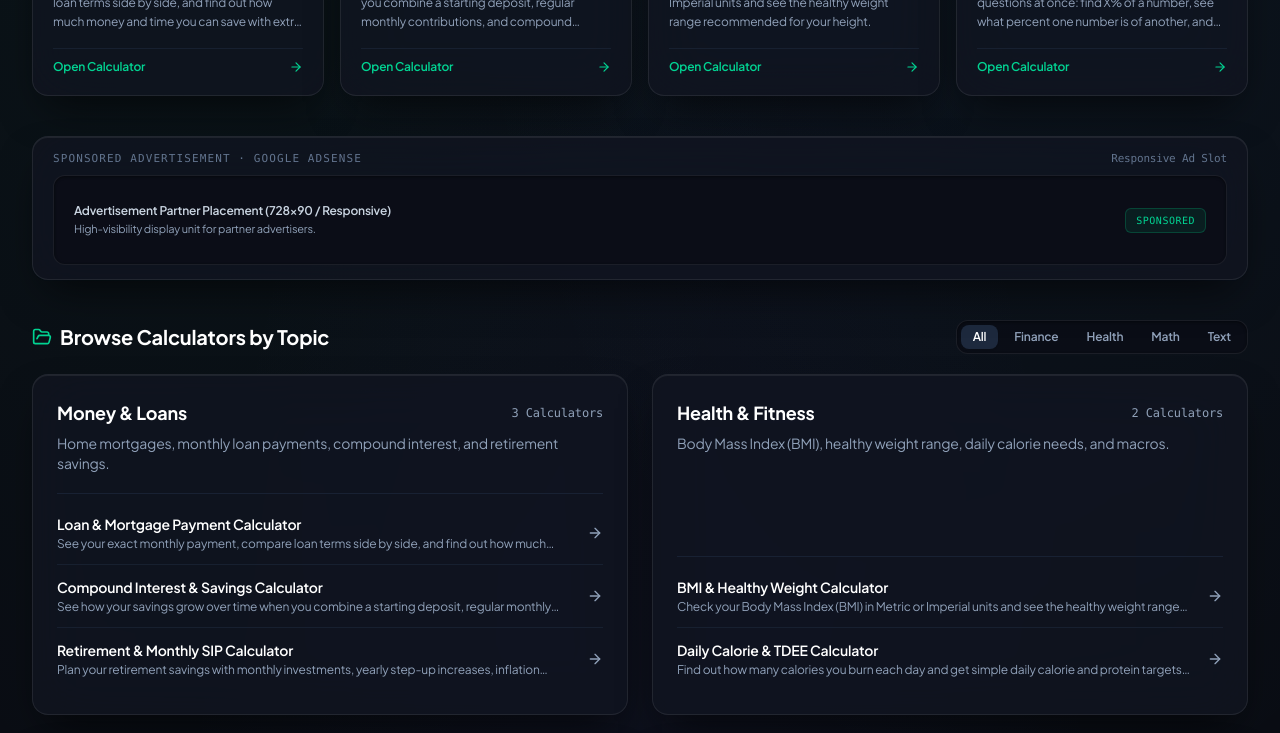
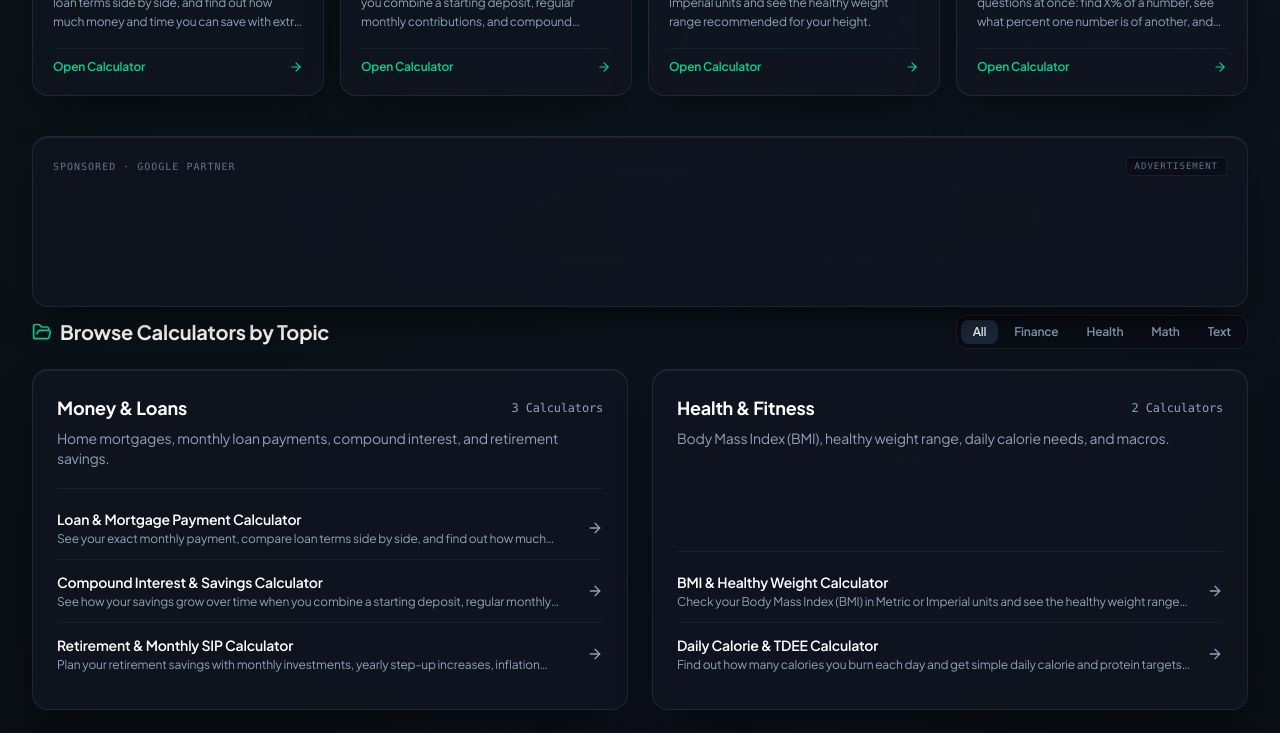
Before and after one commit to bhavikOG/omnicalc, a React (Vite) app: page / in a window 1280 px wide. Shown: the part 960-1693 px from the top of the page. Built offline with nearby package versions, Linux system fonts and the light colour scheme.

Commit message:
feat: implement AdSenseBanner units across high-viewability non-intrusive slots

```diff
--- /dev/null
+++ b/src/components/AdSenseBanner.tsx
@@ -0,0 +1,57 @@
+import React, { useEffect } from 'react';
+
+declare global {
+  interface Window {
+    adsbygoogle?: any[];
+  }
+}
+
+interface AdSenseBannerProps {
+  slotId?: string;
+  format?: 'auto' | 'rectangle' | 'horizontal';
+  className?: string;
+  label?: string;
+}
+
+export const AdSenseBanner: React.FC<AdSenseBannerProps> = ({
+  slotId,
+  format = 'auto',
+  className = '',
+  label = 'Sponsored Advertisement',
+}) => {
+  useEffect(() => {
+    try {
+      if (typeof window !== 'undefined') {
+        (window.adsbygoogle = window.adsbygoogle || []).push({});
+      }
+    } catch {
+      // Quietly ignore if ad blocker or duplicate initialization
+    }
+  }, []);
+
+  return (
+    <aside
+      aria-label={label}
+      data-testid="adsense-banner-unit"
+      className={`w-full rounded-2xl liquid-glass p-4 sm:p-5 text-center transition-all ${className}`}
+    >
+      <div className="flex items-center justify-between gap-2 text-[10px] font-mono uppercase tracking-widest text-slate-400 dark:text-slate-500 mb-2.5">
+        <span>Sponsored · Google Partner</span>
+        <span className="px-2 py-0.5 rounded liquid-well text-[9px] border border-slate-300/40 dark:border-slate-800/80">
+          Advertisement
+        </span>
+      </div>
+
+      <div className="min-h-[90px] sm:min-h-[100px] flex items-center justify-center overflow-hidden rounded-xl">
+        <ins
+          className="adsbygoogle"
+          style={{ display: 'block', width: '100%' }}
+          data-ad-client="ca-pub-3945008383296931"
+          {...(slotId ? { 'data-ad-slot': slotId } : {})}
+          data-ad-format={format}
+          data-full-width-responsive="true"
+        />
+      </div>
+    </aside>
+  );
+};
--- a/src/components/AdSenseContentStructure.tsx
+++ b/src/components/AdSenseContentStructure.tsx
@@ -1,4 +1,5 @@
 import React, { useState } from 'react';
+import { AdSenseBanner } from './AdSenseBanner';
 import {
   ChevronDown,
   BookOpen,
@@ -211,28 +212,8 @@ export const AdSenseContentStructure: React.FC<AdSenseContentStructureProps> = (
         {children}
       </section>
 
-      {/* 4. MIDDLE SECTION: Permanent Google AdSense Sponsor Placement Container */}
-      <aside
-        aria-label="Advertisement Placement Container"
-        data-testid="ad-placement-container"
-        className="w-full rounded-2xl liquid-glass px-6 py-4"
-      >
-        <div className="flex flex-col sm:flex-row items-center justify-between gap-4 min-h-[72px]">
-          <div className="space-y-1 text-center sm:text-left">
-            <div className="flex items-center justify-center sm:justify-start gap-2 text-xs text-slate-400 dark:text-slate-500">
-              <span className="font-mono uppercase tracking-widest text-[11px]">Sponsored · Google AdSense</span>
-              <span aria-hidden="true">·</span>
-              <span className="text-[11px]">Display Partner</span>
-            </div>
-            <p className="text-xs text-slate-500 dark:text-slate-400">
-              High-visibility responsive 728×90 display banner positioned cleanly below calculation outputs.
-            </p>
-          </div>
-          <div className="px-2.5 py-1 rounded-md text-[10px] font-mono uppercase tracking-wider bg-emerald-500/10 text-emerald-600 dark:text-emerald-400 border border-emerald-500/25 shrink-0">
-            AdSense Ready
-          </div>
-        </div>
-      </aside>
+      {/* 4. MIDDLE SECTION: Primary Google AdSense Sponsor Banner */}
+      <AdSenseBanner className="my-6" label={`${meta.title} Mid Banner`} />
 
       {/* 5. BOTTOM SECTION: How the Formula Works, Step-by-Step Example & FAQs */}
       <div className="space-y-6 pt-1">
@@ -395,6 +376,9 @@ export const AdSenseContentStructure: React.FC<AdSenseContentStructureProps> = (
           </div>
         </section>
 
+        {/* 4. SECONDARY IN-ARTICLE AD BANNER */}
+        <AdSenseBanner className="my-4" label={`${meta.title} Pre-Related Tools Ad`} />
+
         {/* Related Calculators */}
         <section aria-labelledby="related-heading" className="space-y-3">
           <h2 id="related-heading" className="text-sm font-bold text-slate-900 dark:text-white">
--- a/src/components/HomeView.tsx
+++ b/src/components/HomeView.tsx
@@ -1,4 +1,5 @@
 import React, { useState } from 'react';
+import { AdSenseBanner } from './AdSenseBanner';
 import {
   CALCULATOR_CATALOG,
   CATEGORIES,
@@ -377,30 +378,8 @@ export const HomeView: React.FC<HomeViewProps> = ({
         </div>
       </section>
 
-      {/* AD PLACEMENT BANNER CONTAINER (PERMANENT HIGH-VIEWABILITY SLOT) */}
-      <aside
-        aria-label="Advertisement Banner"
-        data-testid="home-ad-placement-container"
-        className="liquid-glass rounded-2xl px-5 py-3.5"
-      >
-        <div className="flex items-center justify-between gap-2 text-[11px] font-mono text-slate-400 dark:text-slate-500 mb-2">
-          <span className="uppercase tracking-widest">Sponsored Advertisement · Google AdSense</span>
-          <span>Responsive Ad Slot</span>
-        </div>
-        <div className="min-h-[90px] rounded-xl liquid-well border border-dashed border-slate-300/60 dark:border-slate-800/90 flex flex-col sm:flex-row items-center justify-between gap-4 px-5 py-3">
-          <div className="space-y-0.5 text-center sm:text-left">
-            <div className="text-xs font-semibold text-slate-700 dark:text-slate-300">
-              Advertisement Partner Placement (728×90 / Responsive)
-            </div>
-            <div className="text-[11px] text-slate-500 dark:text-slate-400">
-              High-visibility display unit for partner advertisers.
-            </div>
-          </div>
-          <span className="px-2.5 py-1 rounded-md text-[10px] font-mono uppercase tracking-wider bg-emerald-500/10 text-emerald-600 dark:text-emerald-400 border border-emerald-500/25 shrink-0">
-            Sponsored
-          </span>
-        </div>
-      </aside>
+      {/* AD PLACEMENT BANNER CONTAINER (MID-PAGE HIGH VIEWABILITY) */}
+      <AdSenseBanner className="my-2" label="Homepage Mid Directory Ad" />
 
       {/* BROWSE CALCULATORS BY TOPIC */}
       <section aria-labelledby="categories-heading" className="space-y-5">
@@ -486,6 +465,9 @@ export const HomeView: React.FC<HomeViewProps> = ({
         </div>
       </section>
 
+      {/* LOWER HOMEPAGE AD BANNER */}
+      <AdSenseBanner className="my-2" label="Homepage Directory Bottom Ad" />
+
       {/* PRIVACY & DISTRACTION-FREE PROMISE */}
       <section className="liquid-glass rounded-2xl p-6 sm:p-8 flex flex-col md:flex-row items-start md:items-center justify-between gap-6">
         <div className="space-y-1.5 max-w-2xl">
@@ -494,7 +476,7 @@ export const HomeView: React.FC<HomeViewProps> = ({
             <h2>Private by Design &amp; Distraction-Free</h2>
           </div>
           <p className="text-xs sm:text-sm text-slate-600 dark:text-slate-400 leading-relaxed">
-            Every calculation happens on your own device—your financial numbers, health metrics, and text never leave your browser. Ads are automatically paused while you type or adjust sliders so you can focus on your work.
+            Every calculation happens on your own device—your financial numbers, health metrics, and text never leave your browser. Fast, accurate, and 100% free online calculators.
           </p>
         </div>
 
```
